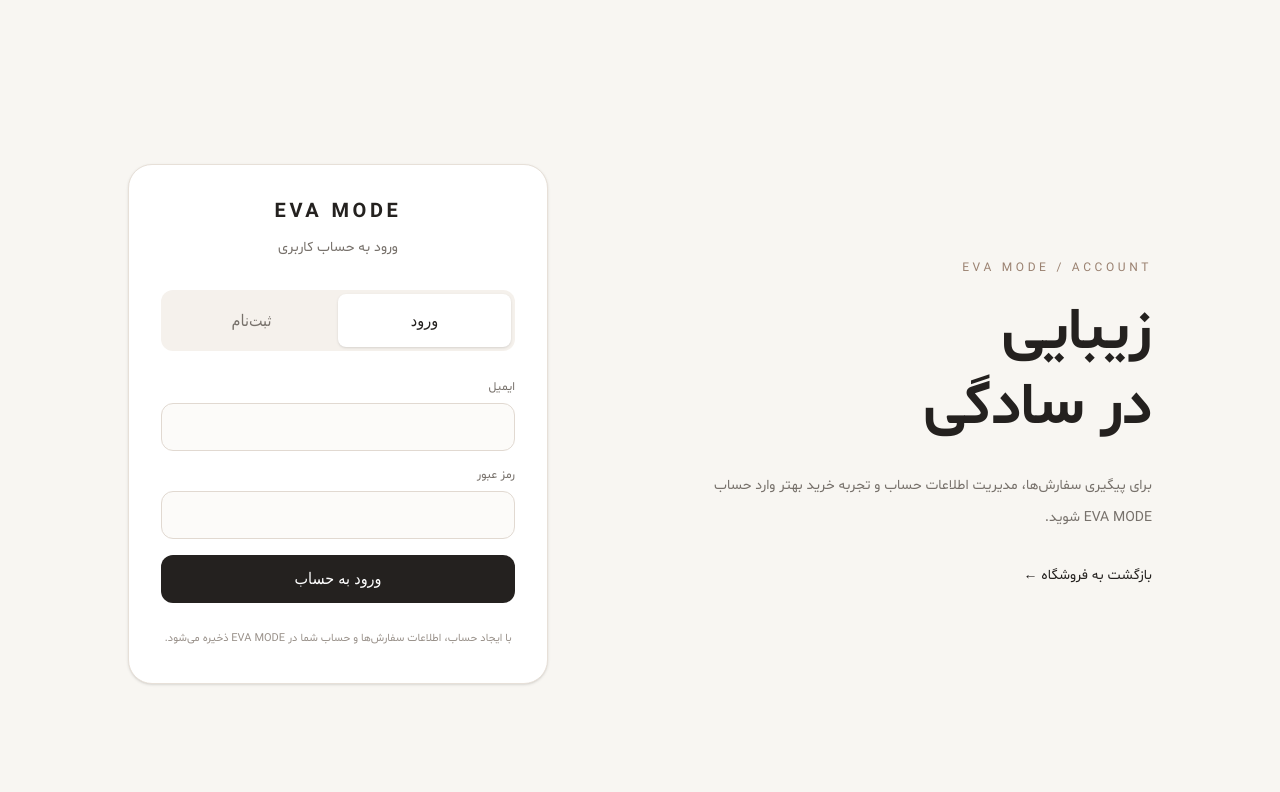
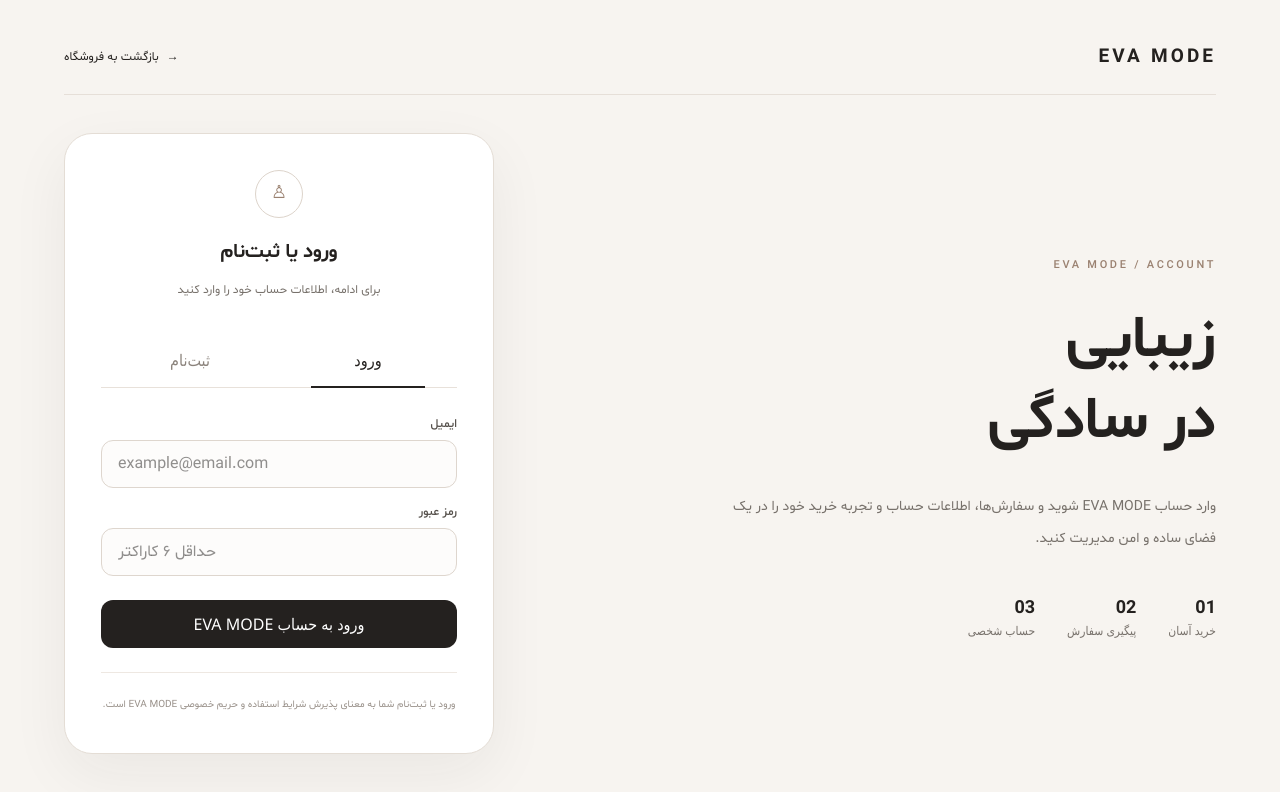
Before and after one commit to evamode29/eva-mode, a Next.js app: page /login in a window 1280 px wide. Shown: the top 792 px of the page. Built offline with nearby package versions, Linux system fonts and the light colour scheme.

Commit message:
Refine EVA MODE login experience

```diff
--- a/app/login/page.tsx
+++ b/app/login/page.tsx
@@ -73,36 +73,72 @@
   }
 
   return (
-    <main dir="rtl" className="min-h-screen bg-[#f8f6f2] px-4 py-10 md:py-16">
-      <div className="mx-auto grid min-h-[calc(100vh-5rem)] max-w-5xl items-center gap-8 lg:grid-cols-[1fr_420px]">
+    <main dir="rtl" className="min-h-screen bg-[#f7f4f0] px-4 py-6 md:px-6 md:py-10">
+      <div className="mx-auto flex min-h-[calc(100vh-3rem)] max-w-6xl flex-col">
+        <header className="flex items-center justify-between border-b border-[#e6dfd8] pb-5">
+          <Link
+            href="/"
+            aria-label="EVA MODE"
+            className="text-[19px] font-bold tracking-[0.16em] text-[#24211f]"
+          >
+            EVA MODE
+          </Link>
+
+          <Link
+            href="/"
+            className="inline-flex items-center gap-2 text-xs text-[#77716b] transition hover:text-[#24211f]"
+          >
+            <span aria-hidden="true">→</span>
+            بازگشت به فروشگاه
+          </Link>
+        </header>
+
+        <div className="grid flex-1 items-center gap-8 py-8 lg:grid-cols-[minmax(0,1fr)_430px] lg:gap-20">
           <section className="hidden lg:block">
-          <p className="text-xs tracking-[0.3em] text-[#9a8170]">
+            <span className="text-[11px] font-medium tracking-[0.24em] text-[#9a8170]">
               EVA MODE / ACCOUNT
-          </p>
-          <h1 className="mt-5 text-6xl font-semibold leading-tight text-[#24211f]">
+            </span>
+            <h1 className="mt-6 text-6xl font-bold leading-[1.35] text-[#24211f]">
               زیبایی
               <br />
               در سادگی
             </h1>
-          <p className="mt-6 max-w-md text-sm leading-8 text-[#77716b]">
-            برای پیگیری سفارش‌ها، مدیریت اطلاعات حساب و تجربه خرید بهتر وارد حساب EVA MODE شوید.
+            <p className="mt-7 max-w-lg text-sm leading-8 text-[#77716b]">
+              وارد حساب EVA MODE شوید و سفارش‌ها، اطلاعات حساب و تجربه خرید خود را در یک فضای ساده و امن مدیریت کنید.
             </p>
-          <Link href="/" className="mt-8 inline-flex text-sm text-[#9a8170]">
-            بازگشت به فروشگاه ←
-          </Link>
+
+            <div className="mt-10 flex items-center gap-8 text-xs text-[#77716b]">
+              <div>
+                <strong className="block text-lg font-semibold text-[#24211f]">01</strong>
+                خرید آسان
+              </div>
+              <div>
+                <strong className="block text-lg font-semibold text-[#24211f]">02</strong>
+                پیگیری سفارش
+              </div>
+              <div>
+                <strong className="block text-lg font-semibold text-[#24211f]">03</strong>
+                حساب شخصی
+              </div>
+            </div>
           </section>
 
-        <section className="rounded-3xl border border-[#e7e0d8] bg-white p-6 shadow-sm md:p-8">
+          <section className="w-full rounded-[28px] border border-[#e4ddd5] bg-white p-6 shadow-[0_20px_60px_rgba(36,33,31,0.06)] md:p-9">
             <div className="mb-8 text-center">
-            <Link href="/" className="text-xl font-semibold tracking-[0.18em] text-[#24211f]">
-              EVA MODE
-            </Link>
-            <p className="mt-3 text-sm text-[#77716b]">
-              {mode === "login" ? "ورود به حساب کاربری" : "ساخت حساب کاربری"}
+              <div className="mx-auto mb-5 flex h-12 w-12 items-center justify-center rounded-full border border-[#ddd4cb] text-[#9a8170]">
+                <span className="text-lg" aria-hidden="true">♙</span>
+              </div>
+              <h2 className="text-xl font-bold text-[#24211f]">
+                {mode === "login" ? "ورود یا ثبت‌نام" : "ساخت حساب EVA MODE"}
+              </h2>
+              <p className="mt-3 text-xs leading-6 text-[#77716b]">
+                {mode === "login"
+                  ? "برای ادامه، اطلاعات حساب خود را وارد کنید"
+                  : "اطلاعات خود را وارد کنید تا حساب شما ساخته شود"}
               </p>
             </div>
 
-          <div className="mb-7 grid grid-cols-2 rounded-xl bg-[#f5f1ec] p-1">
+            <div className="mb-7 grid grid-cols-2 border-b border-[#e8e1da]">
               <button
                 type="button"
                 onClick={() => {
@@ -110,10 +146,10 @@
                   setError("");
                   setMessage("");
                 }}
-              className={`rounded-lg px-4 py-3 text-sm transition ${
+                className={`relative px-4 py-3 text-sm transition ${
                   mode === "login"
-                  ? "bg-white font-semibold text-[#24211f] shadow-sm"
-                  : "text-[#77716b]"
+                    ? "font-bold text-[#24211f] after:absolute after:inset-x-8 after:bottom-[-1px] after:h-[2px] after:bg-[#24211f]"
+                    : "text-[#8b837c] hover:text-[#24211f]"
                 }`}
               >
                 ورود
@@ -125,10 +161,10 @@
                   setError("");
                   setMessage("");
                 }}
-              className={`rounded-lg px-4 py-3 text-sm transition ${
+                className={`relative px-4 py-3 text-sm transition ${
                   mode === "signup"
-                  ? "bg-white font-semibold text-[#24211f] shadow-sm"
-                  : "text-[#77716b]"
+                    ? "font-bold text-[#24211f] after:absolute after:inset-x-8 after:bottom-[-1px] after:h-[2px] after:bg-[#24211f]"
+                    : "text-[#8b837c] hover:text-[#24211f]"
                 }`}
               >
                 ثبت‌نام
@@ -139,41 +175,46 @@
               {mode === "signup" && (
                 <>
                   <label className="block">
-                  <span className="mb-2 block text-xs text-[#77716b]">نام و نام خانوادگی</span>
+                    <span className="mb-2 block text-xs font-medium text-[#55504b]">نام و نام خانوادگی</span>
                     <input
                       value={fullName}
                       onChange={(event) => setFullName(event.target.value)}
+                      autoComplete="name"
                       required
-                    className="h-12 w-full rounded-xl border border-[#e1d9d1] bg-[#fcfbf9] px-4 text-sm outline-none transition focus:border-[#9a8170]"
+                      className="h-12 w-full rounded-xl border border-[#ded6ce] bg-[#fdfcfb] px-4 text-sm text-[#24211f] outline-none transition focus:border-[#9a8170] focus:ring-2 focus:ring-[#9a8170]/10"
                     />
                   </label>
 
                   <label className="block">
-                  <span className="mb-2 block text-xs text-[#77716b]">شماره موبایل</span>
+                    <span className="mb-2 block text-xs font-medium text-[#55504b]">شماره موبایل</span>
                     <input
                       value={mobile}
                       onChange={(event) => setMobile(event.target.value)}
                       inputMode="tel"
-                    className="h-12 w-full rounded-xl border border-[#e1d9d1] bg-[#fcfbf9] px-4 text-sm outline-none transition focus:border-[#9a8170]"
+                      dir="ltr"
+                      autoComplete="tel"
+                      className="h-12 w-full rounded-xl border border-[#ded6ce] bg-[#fdfcfb] px-4 text-left text-sm text-[#24211f] outline-none transition focus:border-[#9a8170] focus:ring-2 focus:ring-[#9a8170]/10"
                     />
                   </label>
                 </>
               )}
 
               <label className="block">
-              <span className="mb-2 block text-xs text-[#77716b]">ایمیل</span>
+                <span className="mb-2 block text-xs font-medium text-[#55504b]">ایمیل</span>
                 <input
                   type="email"
                   value={email}
                   onChange={(event) => setEmail(event.target.value)}
                   autoComplete="email"
+                  dir="ltr"
                   required
-                className="h-12 w-full rounded-xl border border-[#e1d9d1] bg-[#fcfbf9] px-4 text-sm outline-none transition focus:border-[#9a8170]"
+                  className="h-12 w-full rounded-xl border border-[#ded6ce] bg-[#fdfcfb] px-4 text-left text-sm text-[#24211f] outline-none transition focus:border-[#9a8170] focus:ring-2 focus:ring-[#9a8170]/10"
+                  placeholder="example@email.com"
                 />
               </label>
 
               <label className="block">
-              <span className="mb-2 block text-xs text-[#77716b]">رمز عبور</span>
+                <span className="mb-2 block text-xs font-medium text-[#55504b]">رمز عبور</span>
                 <input
                   type="password"
                   value={password}
@@ -181,7 +222,8 @@
                   autoComplete={mode === "login" ? "current-password" : "new-password"}
                   minLength={6}
                   required
-                className="h-12 w-full rounded-xl border border-[#e1d9d1] bg-[#fcfbf9] px-4 text-sm outline-none transition focus:border-[#9a8170]"
+                  className="h-12 w-full rounded-xl border border-[#ded6ce] bg-[#fdfcfb] px-4 text-left text-sm text-[#24211f] outline-none transition focus:border-[#9a8170] focus:ring-2 focus:ring-[#9a8170]/10"
+                  placeholder="حداقل ۶ کاراکتر"
                 />
               </label>
 
@@ -200,20 +242,21 @@
               <button
                 type="submit"
                 disabled={loading}
-              className="h-12 w-full rounded-xl bg-[#24211f] text-sm font-medium text-white transition hover:opacity-90 disabled:cursor-not-allowed disabled:opacity-60"
+                className="mt-2 h-12 w-full rounded-xl bg-[#24211f] text-sm font-medium text-white transition hover:bg-[#34302d] disabled:cursor-not-allowed disabled:opacity-60"
               >
                 {loading
                   ? "لطفاً صبر کنید..."
                   : mode === "login"
-                  ? "ورود به حساب"
+                    ? "ورود به حساب EVA MODE"
                     : "ساخت حساب کاربری"}
               </button>
             </form>
 
-          <p className="mt-6 text-center text-[11px] leading-6 text-[#99918a]">
-            با ایجاد حساب، اطلاعات سفارش‌ها و حساب شما در EVA MODE ذخیره می‌شود.
+            <p className="mt-6 border-t border-[#eee8e2] pt-5 text-center text-[10px] leading-6 text-[#99918a]">
+              ورود یا ثبت‌نام شما به معنای پذیرش شرایط استفاده و حریم خصوصی EVA MODE است.
             </p>
           </section>
+        </div>
       </div>
     </main>
   );
```
Lines whose indentation alone changed are shown as unchanged.
